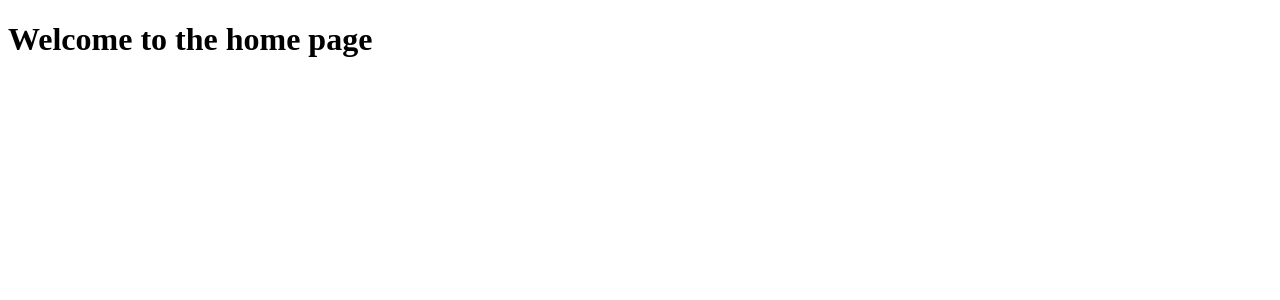
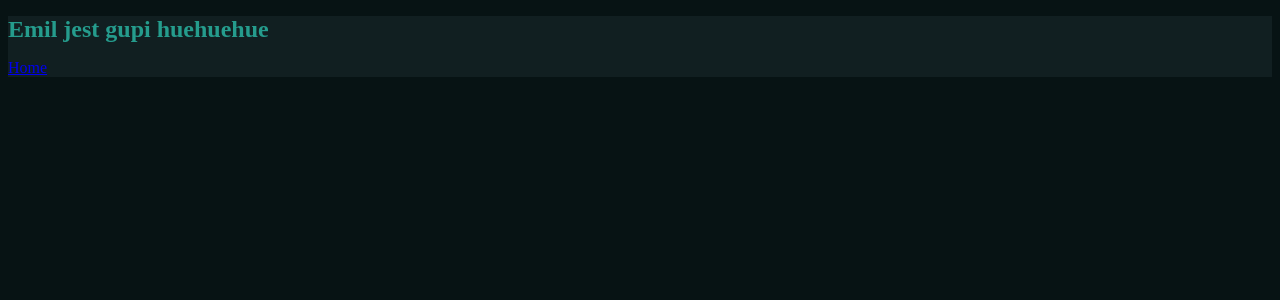
Before and after one commit to sorennx/django_website, a Django app: page / in a window 1280 px wide. Shown: the top 300 px of the page. Run offline with Django 4.2, Linux system fonts and the light colour scheme.

Commit message:
v0.0.2 - initial works on home page

```diff
--- a/django_website/settings.py
+++ b/django_website/settings.py
@@ -121,6 +121,10 @@ USE_TZ = True
 
 STATIC_URL = 'static/'
 
+STATICFILES_DIRS = [
+    BASE_DIR / 'static',
+]
+
 # Default primary key field type
 # https://docs.djangoproject.com/en/4.0/ref/settings/#default-auto-field
 
--- /dev/null
+++ b/static/base_style.css
@@ -0,0 +1,15 @@
+/*colors:071314 111F21 1E363B 1D383D #259C8D */
+body
+{
+    background: #071314;
+}
+#header
+{
+    background: #111F21;
+    color: #259C8D;
+}
+
+h1
+{
+    font-size:150%;
+}
--- /dev/null
+++ b/templates/base.html
@@ -0,0 +1,53 @@
+
+<!DOCTYPE html>
+<html lang="en">
+{# colors:071314 111F21 1E363B 1D383D #259C8D #}
+
+
+
+<head>
+    <meta charset="UTF-8">
+    <title>Home Page</title>
+    {% load static %}
+    <link rel="stylesheet" href="{% static 'base_style.css' %}">
+
+</head>
+
+
+<body>
+    <div id="container">
+
+            <div id="header">
+
+
+                <div id="banner">
+                    <h1> {{ name }} </h1>
+                </div>
+
+                <div id="menu">
+                    <a href="#">Home</a>
+
+                </div>
+
+
+            </div>
+
+
+            <div id="content">
+
+
+
+            </div>
+
+
+            <div id="footer">
+
+
+            </div>
+    </div>
+
+
+</body>
+
+
+</html>
--- a/templates/home.html
+++ b/templates/home.html
@@ -1,42 +1 @@
-<!DOCTYPE html>
-<html lang="en">
-
-
-<head>
-    <meta charset="UTF-8">
-    <title>Home Page</title>
-</head>
-
-
-<body>
-    <div id="container">
-
-            <div id="header">
-
-
-                <div id="banner">
-                    <h1> Welcome to the home page</h1>
-                </div>
-
-
-            </div>
-
-
-            <div id="content">
-
-
-
-            </div>
-
-
-            <div id="footer">
-
-
-            </div>
-    </div>
-
-
-</body>
-
-
-</html>
+{% extends 'base.html' %}
--- a/ws_test1/views.py
+++ b/ws_test1/views.py
@@ -20,4 +20,5 @@ def vote(request, question_id):
 
 
 def home(request):
-    return render(request,'home.html')
+    my_dict = {"name":'Emil jest gupi huehuehue'}
+    return render(request,'home.html', my_dict)
```
